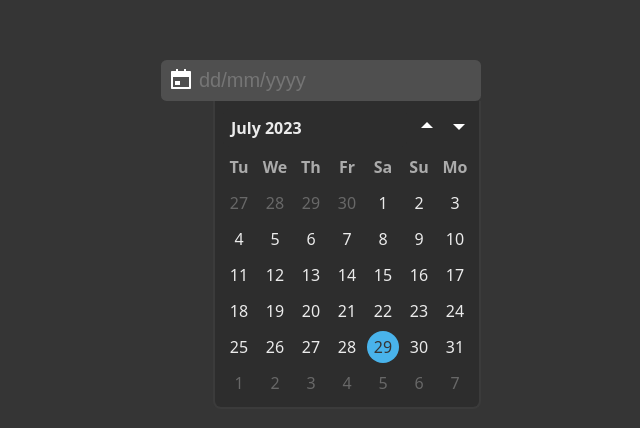
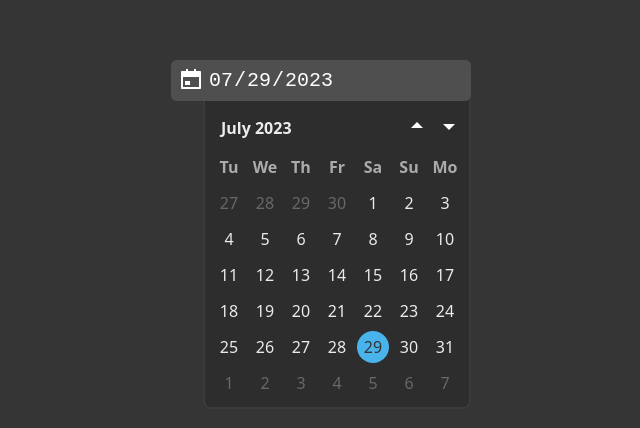
Before and after one commit to himanshupal/160, a SvelteKit app: page / in a window 1280 px wide. Shown: the part 180-608 px from the top of the page, without its empty margins (319-959 px from the left). Built offline with nearby package versions, Linux system fonts and the light colour scheme.

Commit message:
Added clickaway listeners

```diff
--- a/src/routes/+page.svelte
+++ b/src/routes/+page.svelte
@@ -2,20 +2,20 @@
 	import { dayOffset, days, months, yearsRange } from '$lib/config';
 	import calendarIcon from '$lib/icons/calendar.svg';
 	import downIcon from '$lib/icons/down.svg';
+	import type { ICellValue } from '../types';
 	import upIcon from '$lib/icons/up.svg';
+	import { onMount } from 'svelte';
 	import dayjs from 'dayjs';
 
-	interface ICellValue {
-		text: string | number;
-		active: boolean;
-		value: number;
-	}
+	/////////////////// Vars declared below this ///////////////////
 
 	const d = dayjs();
 
+	let datePickerUI: HTMLDivElement;
 	let slicedDateList: ICellValue[][];
 	let slicedMonthList: ICellValue[][];
 	let slicedYearList: ICellValue[][];
+	let date: string;
 
 	let selectionStage: 0 | 1 | 2 = 0;
 	let currentMonth = d.month();
@@ -23,11 +23,31 @@
 	let datePickerOpen = true;
 	let selected = dayjs();
 
+	/////////////////// Event listeners below this ///////////////////
+
+	const clickAwayListener = (e: MouseEvent) => {
+		const target = e.target as HTMLDivElement;
+		if (target !== datePickerUI) {
+			if (target.contains(datePickerUI) && target !== datePickerUI) {
+				datePickerOpen = false;
+			}
+		}
+	};
+
+	onMount(() => {
+		window.addEventListener('click', clickAwayListener);
+		return () => {
+			window.removeEventListener('click', clickAwayListener);
+		};
+	});
+
 	/////////////////// Reactive values below this ///////////////////
 
+	$: date = selected.format('YYYY-MM-DD');
 	$: currentYear = d.month(currentMonth).year();
 	$: farthestYearInPast = d.year() - yearsRange;
-	$: isActiveMonth = !((currentMonth % 12) - selected.month());
+	$: isActiveYear = currentYear === selected.year();
+	$: isActiveMonth = currentMonth % 12 === selected.month();
 	$: weekdays = dayOffset ? [...days.slice(dayOffset), ...days.slice(0, dayOffset)] : days;
 
 	$: decadeRange = (() => {
@@ -114,7 +134,10 @@
 
 	/////////////////// Methods below this ///////////////////
 
-	const toggleDatePicker = () => (datePickerOpen = !datePickerOpen);
+	const toggleDatePicker = (e: MouseEvent) => {
+		e.preventDefault();
+		datePickerOpen = !datePickerOpen;
+	};
 
 	const previous = () => {
 		switch (selectionStage) {
@@ -172,6 +195,7 @@
 
 		// No need to explicitly set years since months already have that difference accounted for
 		selected = dayjs().month(currentMonth).date(currentDate);
+		datePickerOpen = false;
 	};
 </script>
 
@@ -181,6 +205,11 @@
 	<style lang="scss">
 		:root {
 			font-family: system-ui, consolas;
+			input[type='date']::-webkit-inner-spin-button,
+			input[type='date']::-webkit-calendar-picker-indicator {
+				display: none;
+				-webkit-appearance: none;
+			}
 		}
 		body {
 			margin: unset;
@@ -193,11 +222,17 @@
 	<form class="content">
 		<label for="dateinput" class="date-input__container">
 			<img src={calendarIcon} alt="i" width="24px" height="24px" />
-			<input type="text" placeholder="dd/mm/yyyy" on:click={toggleDatePicker} class="date-input" />
+			<input
+				type="date"
+				placeholder="dd/mm/yyyy"
+				on:click={toggleDatePicker}
+				class="date-input"
+				bind:value={date}
+			/>
 		</label>
 
 		{#if datePickerOpen}
-			<div class="datepicker">
+			<div class="datepicker" bind:this={datePickerUI}>
 				<div class="datepicker__actions">
 					<button class="datepicker__actions__selector" on:click={updateSelectionStage}>
 						{#if !selectionStage}
@@ -250,7 +285,7 @@
 									role="none"
 									class="datepicker__cell lg"
 									class:active={month.active}
-									class:selected={month.value === selected.month() && month.active}
+									class:selected={isActiveYear && month.value === currentMonth && month.active}
 									on:click={setCurrentMonth(month.value)}
 								>
 									{month.text}
@@ -304,9 +339,7 @@
 
 	.date-input {
 		background-color: transparent;
-		max-width: max-content;
 		font-size: 1.25rem;
-		min-width: 17rem;
 		color: white;
 		border: none;
 		outline: none;
@@ -315,6 +348,7 @@
 
 		&__container {
 			background-color: lighten($background-primary, 10%);
+			width: calc(300px - 1rem);
 			border-radius: 0.35rem;
 			align-items: center;
 			padding: 0.5rem;
--- /dev/null
+++ b/src/types/index.ts
@@ -0,0 +1,5 @@
+export interface ICellValue {
+	text: string | number;
+	active: boolean;
+	value: number;
+}
```
